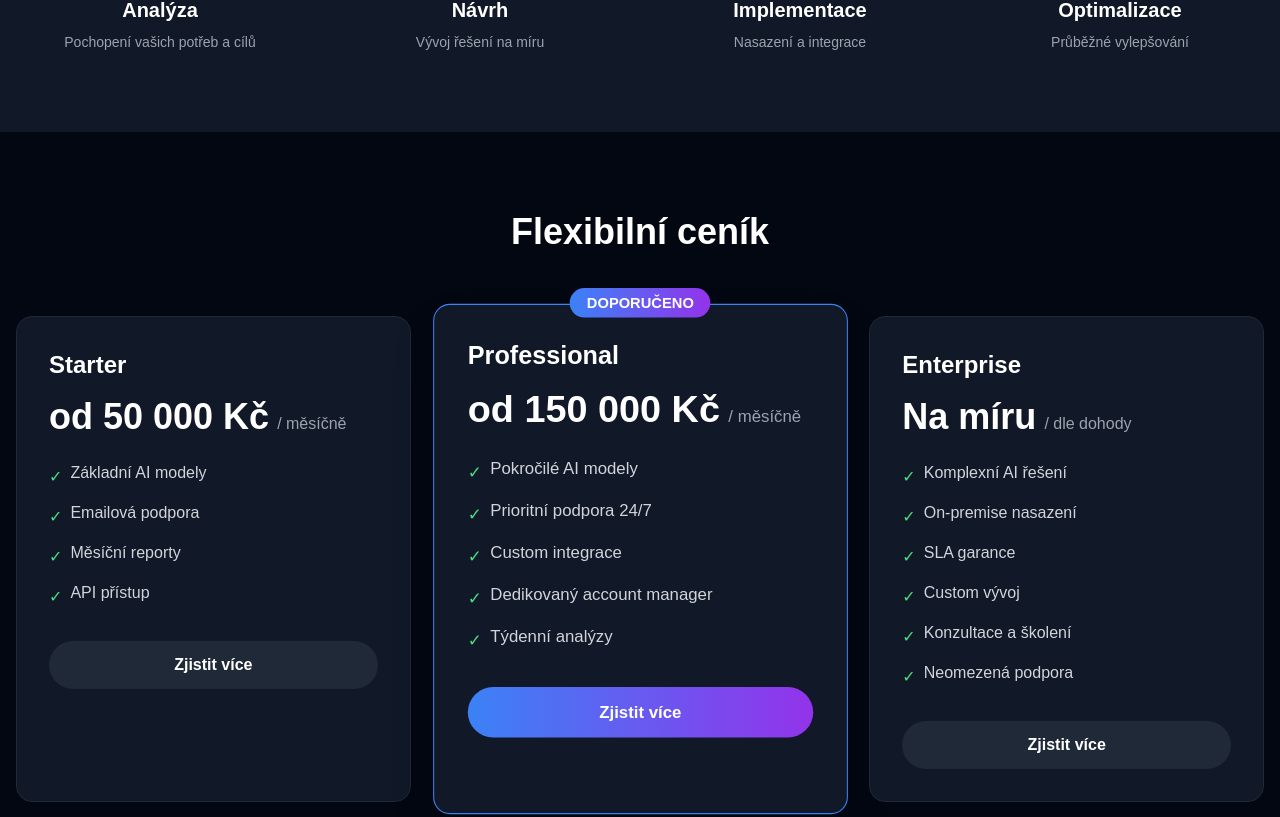
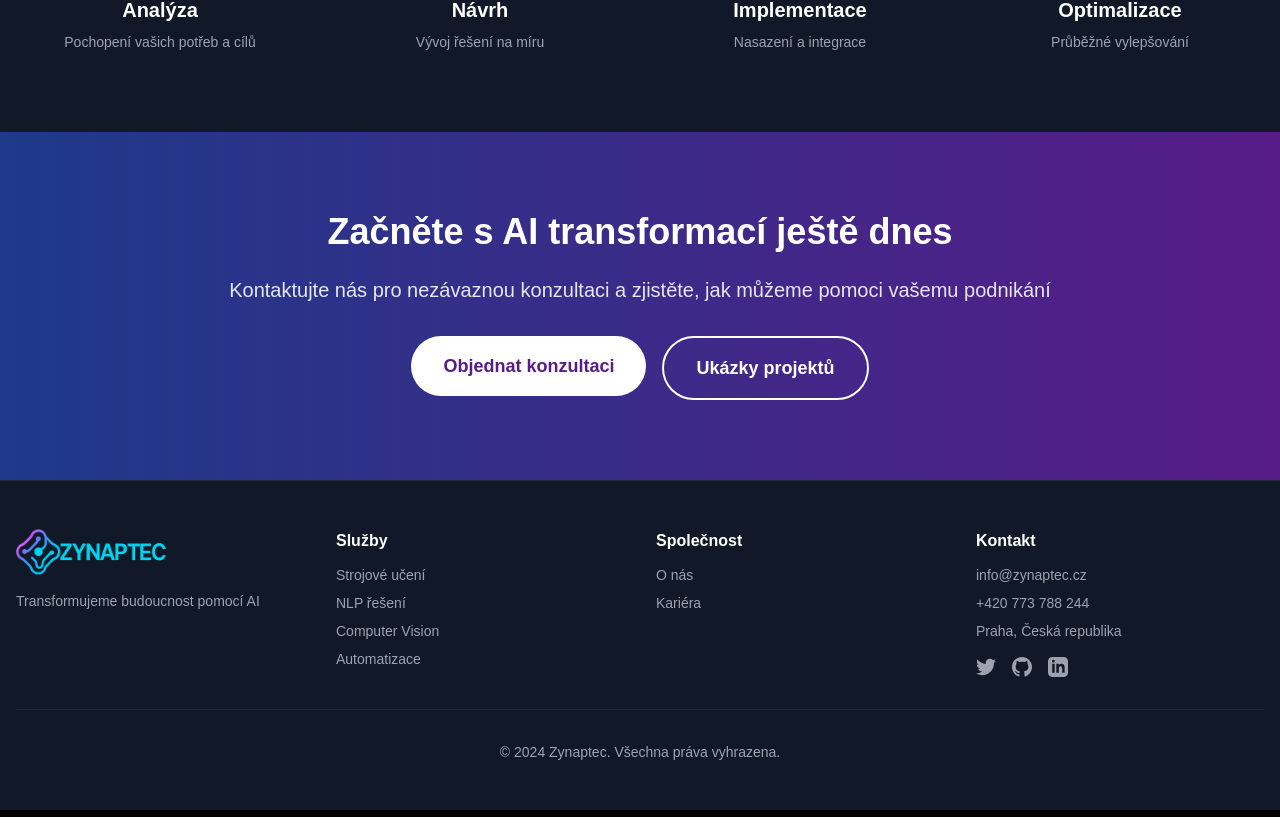
Before and after one commit to Vokurcak68/Zynaptec-web, a Next.js app: page /sluzby in a window 1280 px wide. Shown: the part 1552-2369 px from the top of the page. Built offline with nearby package versions, Linux system fonts and the light colour scheme.

Commit message:
Hide pricing section (Flexibilní ceník)

```diff
--- a/pages/sluzby.js
+++ b/pages/sluzby.js
@@ -199,8 +199,8 @@
         </div>
       </section>
 
-      {/* Pricing Section */}
-      <section className="py-20 px-4 bg-gray-950">
+      {/* Pricing Section - Hidden */}
+      <section className="py-20 px-4 bg-gray-950 hidden">
         <div className="max-w-7xl mx-auto">
           <h2 className="text-4xl font-bold text-center mb-16">Flexibilní ceník</h2>
           <div className="grid md:grid-cols-3 gap-8">
```
